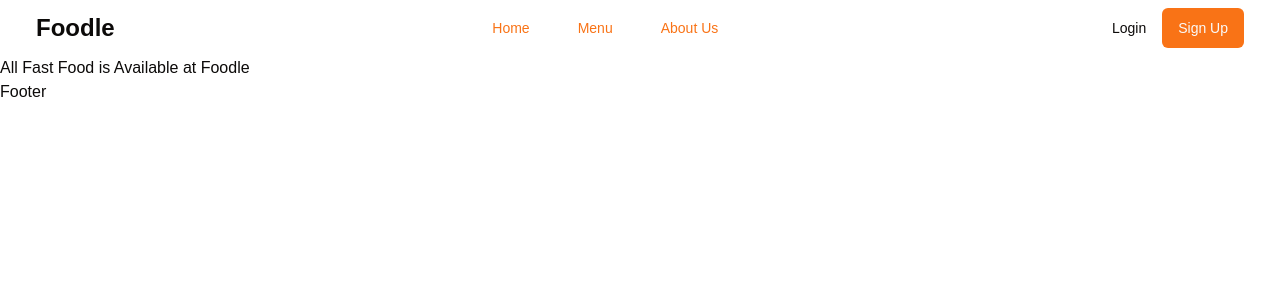
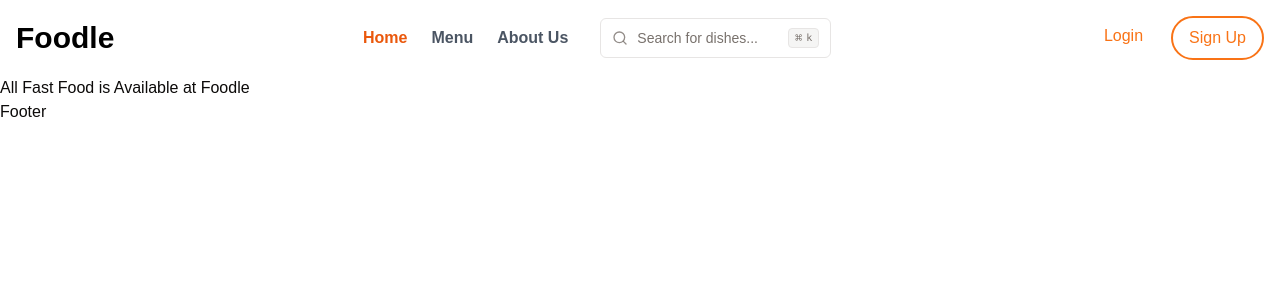
Before and after one commit to i1Zeus/foodle-fast-food, a Next.js app: page / in a window 1280 px wide. Shown: the top 300 px of the page. Built offline with nearby package versions, Linux system fonts and the light colour scheme.

Commit message:
refactor Navbar component: enhance layout, add responsive menu, and integrate CommandSearch

```diff
--- a/components/Navbar.tsx
+++ b/components/Navbar.tsx
@@ -1,37 +1,78 @@
-import { Button } from "./ui/button";
+"use client";
 
-const Navbar = () => {
+import { cn } from "@/lib/utils";
+import { Menu } from "lucide-react";
+import Link from "next/link";
+import { usePathname } from "next/navigation";
+import { useState } from "react";
+import { CommandSearch } from "./CommandSearch";
+
+export default function Navbar() {
+  const [state, setState] = useState(false);
+  const pathname = usePathname();
+  const active = pathname;
+
+  const menus = [
+    { title: "Home", path: "/" },
+    { title: "Menu", path: "/menu" },
+    { title: "About Us", path: "/about" },
+  ];
+
   return (
-    <nav className="px-9 flex items-center justify-between w-full p-2 bg-transparent">
-      {/* Name */}
-      <h1 className="text-2xl font-extrabold">Foodle</h1>
-
-      {/* Links */}
-      <ul className="flex space-x-4">
-        <li>
-          <a href="/">
-            <Button variant="link">Home</Button>
-          </a>
-        </li>
-        <li>
-          <a href="/menu">
-            <Button variant="link">Menu</Button>
-          </a>
-        </li>
-        <li>
-          <a href="/about">
-            <Button variant="link">About Us</Button>
-          </a>
-        </li>
-      </ul>
-
-      {/* Auth */}
-      <div>
-        <Button variant="ghost">Login</Button>
-        <Button variant="default">Sign Up</Button>
+    <nav className="md:border-0 w-full bg-white border-b">
+      <div className="md:flex max-w-screen-2xl items-center px-4 mx-auto">
+        <div className="md:py-5 md:block flex items-center justify-between py-3">
+          <Link href="/">
+            <h1 className="text-3xl font-bold text-black">Foodle</h1>
+          </Link>
+          <div className="md:hidden">
+            <button
+              className="focus:border-gray-400 focus:border p-2 text-gray-700 rounded-md outline-none"
+              onClick={() => setState(!state)}
+            >
+              <Menu />
+            </button>
+          </div>
+        </div>
+        <div
+          className={cn(
+            "flex-1 justify-self-center pb-3 mt-8 md:block md:pb-0 md:mt-0",
+            state ? "block" : "hidden"
+          )}
+        >
+          <ul className="md:flex md:space-x-6 md:space-y-0 items-center justify-center space-y-8">
+            {menus.map((item, id) => (
+              <li
+                key={id}
+                className={cn(
+                  "hover:text-orange-600 text-gray-600 font-bold transition-all duration-150",
+                  active === item.path ? "text-orange-600" : ""
+                )}
+              >
+                <Link href={item.path}>{item.title}</Link>
+                <span></span>
+              </li>
+            ))}
+            <form className="relative flex items-center p-2 space-x-2 rounded-md">
+              <CommandSearch />
+            </form>
+          </ul>
+        </div>
+        <div className="md:flex hidden gap-3">
+          <Link
+            href="/login"
+            className="hover:bg-orange-500 hover:text-white px-4 py-2 text-orange-500 transition-all duration-150 rounded-full"
+          >
+            Login
+          </Link>
+          <Link
+            href="/sign-up"
+            className="hover:bg-orange-500 hover:text-white px-4 py-2 text-orange-500 transition-all duration-150 border-2 border-orange-500 rounded-full"
+          >
+            Sign Up
+          </Link>
+        </div>
       </div>
     </nav>
   );
-};
-
-export default Navbar;
+}
```
